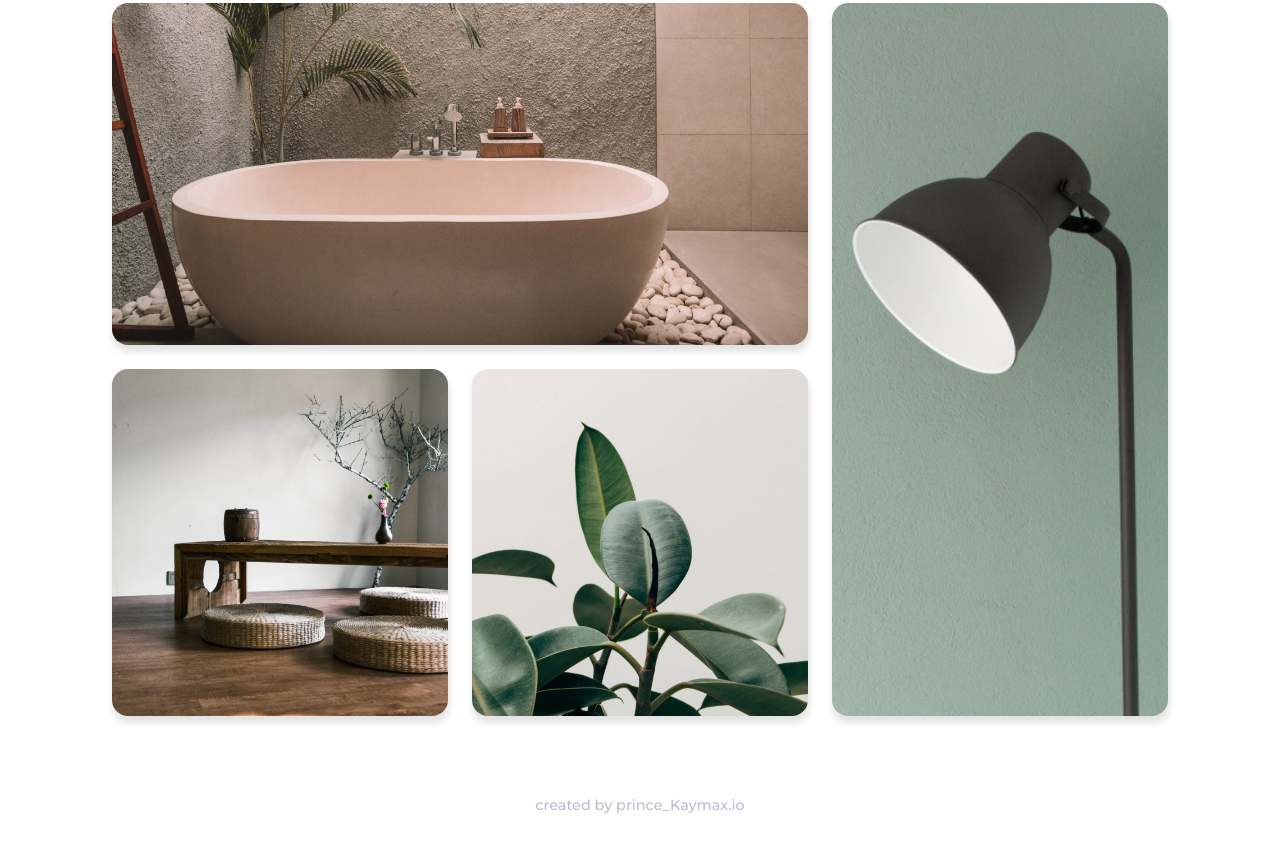
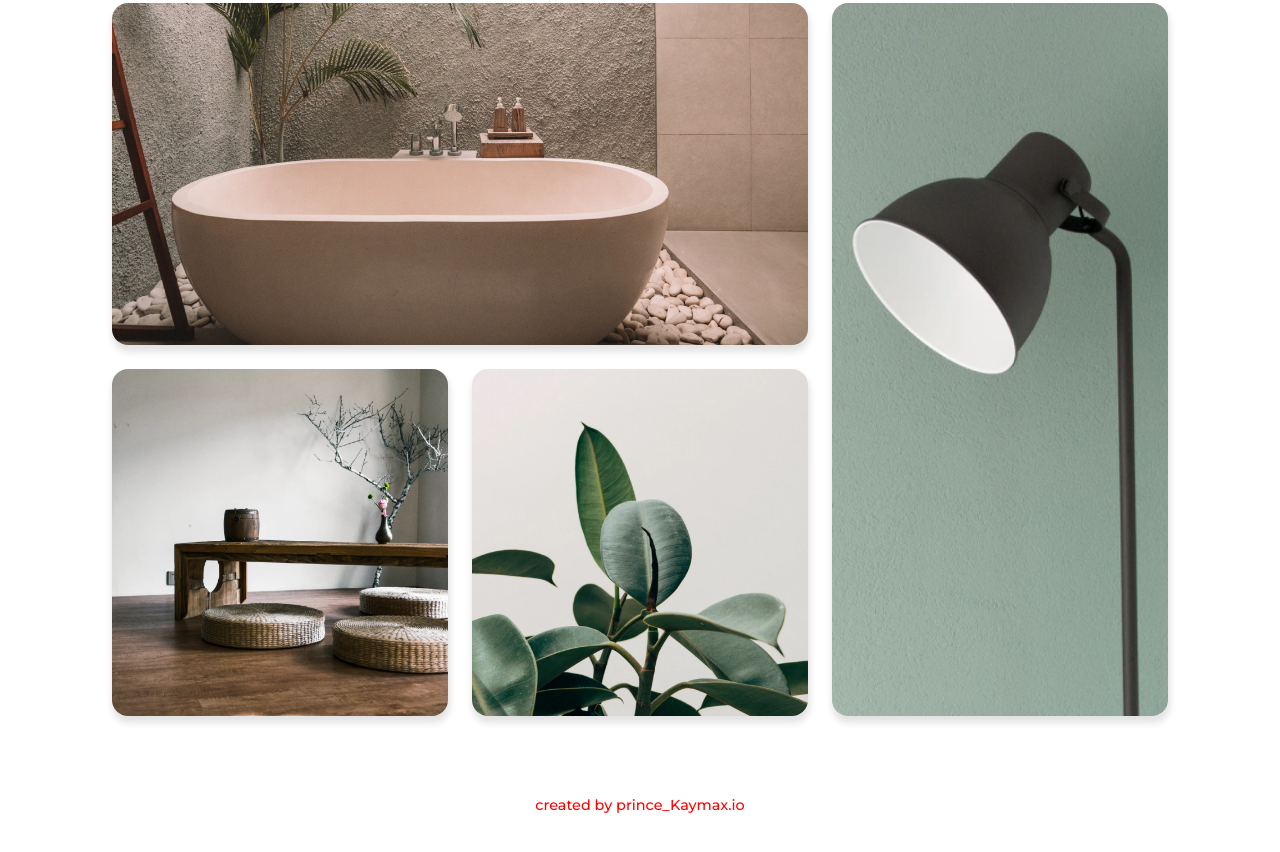
Before and after one commit to orjichimaprince/Devchallenge-my-gallery-challenge, a plain HTML site: page index.html in a window 1280 px wide. Shown: the part 847-1699 px from the top of the page. Drawn offline with Linux system fonts and the light colour scheme; a web font is replaced by a local one.

Commit message:
Responsive design

```diff
--- a/index.html
+++ b/index.html
@@ -112,7 +112,7 @@
             line-height: 17px;
             color: #B9BDCF;
             text-align: center;
-            margin-block: 2rem;
+            margin-block: 4rem;
         }
 
         #main {
@@ -300,7 +300,8 @@
                 font-weight: 500;
                 font-size: 18px;
                 line-height: 17px;
-                color: #B9BDCF;
+                /* color: #B9BDCF; */
+                color: red;
                 text-align: center;
                 margin-block: 5rem;
             }
```
